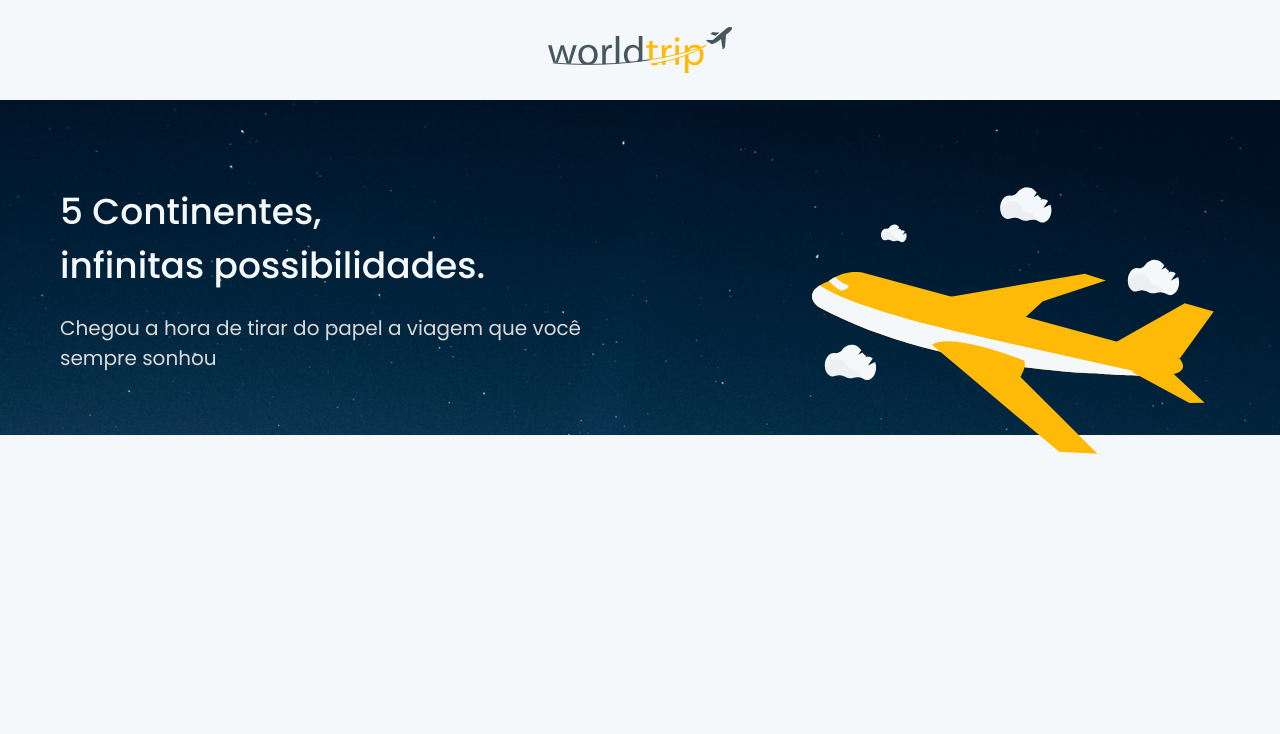
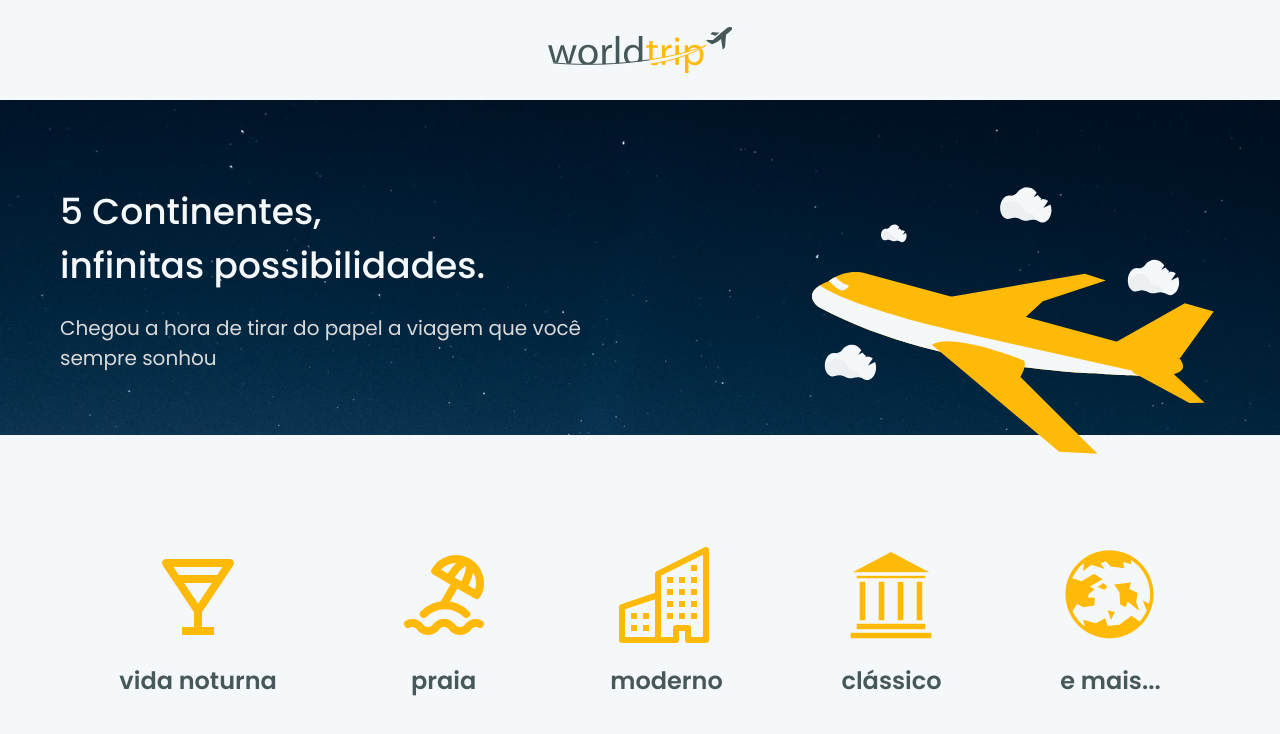
Before and after one commit to pedroalbertoveber/world-trip, a Next.js app: page / in a window 1280 px wide. Shown: the top 734 px of the page. Built offline with nearby package versions, Linux system fonts and the light colour scheme.

Commit message:
Feat: Categories' sections and also CategoryItem created

```diff
--- a/package.json
+++ b/package.json
@@ -21,6 +21,7 @@
     "next": "13.2.4",
     "react": "18.2.0",
     "react-dom": "18.2.0",
+    "react-icons": "^4.8.0",
     "typescript": "5.0.2"
   },
   "devDependencies": {
--- a/src/components/Banner.tsx
+++ b/src/components/Banner.tsx
@@ -1,4 +1,4 @@
-import { Box, Flex, Image as ChakraImage, Text, VStack } from '@chakra-ui/react'
+import { Box, Flex, Image as ChakraImage, Text } from '@chakra-ui/react'
 import Image from 'next/image'
 import Airplane from '../assets/Airplane.svg'
 
--- /dev/null
+++ b/src/components/Categories/CategoryItem.tsx
@@ -0,0 +1,18 @@
+import { VStack, Text, Icon } from '@chakra-ui/react'
+import { IconType } from 'react-icons/lib'
+
+interface CategoryItemProps {
+  title: string
+  icon: IconType
+}
+
+export function CategoryItem({ title, icon }: CategoryItemProps) {
+  return (
+    <VStack spacing={'1.25rem'}>
+      <Icon as={icon} boxSize={24} color="yellow.500" />
+      <Text fontSize={'1.5rem'} fontWeight="semibold" color={'gray.700'}>
+        {title}
+      </Text>
+    </VStack>
+  )
+}
--- /dev/null
+++ b/src/components/Categories/index.tsx
@@ -0,0 +1,35 @@
+import { Box, Divider, Flex } from '@chakra-ui/react'
+import { BiDrink } from 'react-icons/bi'
+import { TbBeach } from 'react-icons/tb'
+import { BsBuildings } from 'react-icons/bs'
+import { GiGreekTemple, GiWorld } from 'react-icons/gi'
+
+import { CategoryItem } from './CategoryItem'
+
+export function Categories() {
+  return (
+    <>
+      <Box width={'100%'} py="5rem">
+        <Flex
+          width={'100%'}
+          maxWidth="1160px"
+          mx={'auto'}
+          align="center"
+          justify={'space-around'}
+        >
+          <CategoryItem title="vida noturna" icon={BiDrink} />
+          <CategoryItem title="praia" icon={TbBeach} />
+          <CategoryItem title="moderno" icon={BsBuildings} />
+          <CategoryItem title="clássico" icon={GiGreekTemple} />
+          <CategoryItem title="e mais..." icon={GiWorld} />
+        </Flex>
+      </Box>
+      <Divider
+        width={'5.625rem'}
+        borderTop="1px"
+        borderTopColor={'gray.700'}
+        mx="auto"
+      />
+    </>
+  )
+}
--- a/src/pages/index.tsx
+++ b/src/pages/index.tsx
@@ -1,5 +1,11 @@
 import { Banner } from '@/components/Banner'
+import { Categories } from '@/components/Categories'
 
 export default function Home() {
-  return <Banner />
+  return (
+    <>
+      <Banner />
+      <Categories />
+    </>
+  )
 }
```
Also changed, not shown: 1 other file (tests, documents, lock files or other folders).
